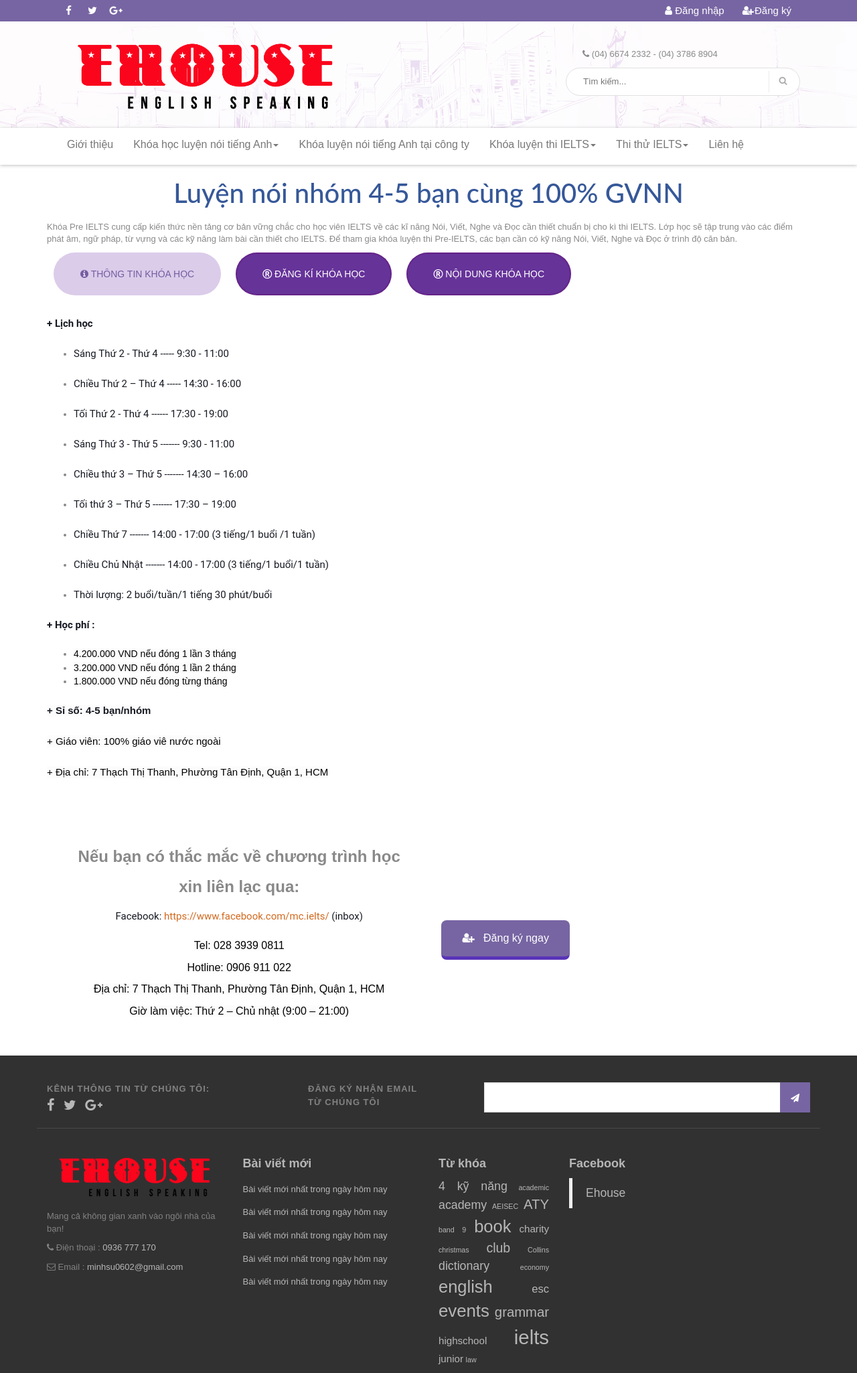
After one commit to minhsu57/ehouse, a CodeIgniter app: page /github/luyen-noi-tieng-anh-nhom-4-5-nguoi in a window 1280 px wide. The commit adds this page. Shown: the whole page at 67% size. Run offline with CodeIgniter, Linux system fonts and the light colour scheme; data that the repository does not hold is empty; some libraries are stand-ins or nearby versions.

Commit message:
su commit

```diff
--- a/application/config/routes.php
+++ b/application/config/routes.php
@@ -52,3 +52,15 @@ defined('BASEPATH') OR exit('No direct script access allowed');
 $route['default_controller'] = 'home';
 $route['404_override'] = '';
 $route['translate_uri_dashes'] = FALSE;
+
+$route['luyen-noi-tieng-anh-nhom-4-5-nguoi'] = "Speaking_English/english_45_member";
+// $route['vi-tri.html'] 					= "vitri/index";
+// $route['tien-ich.html'] 				= "tienich/index";
+// $route['mat-bang.html'] 				= "matbang/index";
+// $route['can-ho-mau.html'] 				= "canhomau/index";
+// $route['thanh-toan.html'] 				= "thanhtoan/index";
+// $route['tin-tuc'] 						= "tintuc/index";
+// $route['tin-tuc/(:num)-(:any)'] 		= "tintuc/detail/$1";
+// $route['ky-gui/(:num)-(:any)'] 			= "kygui/detail/$1";
+// $route['ky-gui'] 						= "kygui/index";
+// $route['lien-he.html'] 					= "lienhe/index";
--- /dev/null
+++ b/application/controllers/Speaking_English.php
@@ -0,0 +1,24 @@
+<?php
+defined('BASEPATH') OR exit('No direct script access allowed');
+
+class Speaking_English extends Public_Controller {
+	function __construct() {
+		parent::__construct();
+		$this->load->helper('url');
+       	$this->load->database();
+       	$this->load->library('session');
+       	// $this->load->helper('language');
+       	$this->load->model('slider_model');
+       	$this->load->model('page_content_model');
+	}
+
+	public function english_45_member()
+	{
+        $input['where'] = array('status' => 1);
+        $this->data['sliders'] = $this->slider_model->get_list($input);
+        //get content of course consultant
+        $input['where'] = array('id' => 'english_45_member');
+        $this->data['course_consultant'] = $this->page_content_model->get_row($input);
+		$this->render('user/speaking_view');
+	}
+}
--- a/application/views/templates/_parts/public_master_footer_view.php
+++ b/application/views/templates/_parts/public_master_footer_view.php
@@ -32,7 +32,7 @@ defined('BASEPATH') OR exit('No direct script access allowed');
         <div class="container mid-footer">
             <div class="row">
                 <div class="col-xs-12 col-sm-6 col-md-3">
-                    <div class="logo"><img src="images/logo.png" class="img-responsive" alt="Image"></div>
+                    <div class="logo"><img src="<?php echo public_helper('images/logo.png'); ?>" class="img-responsive" alt="Image"></div>
                     <p>Mang cả không gian xanh vào ngôi nhà của bạn!</p>
                     <p><i class="fa fa-phone"></i> Điện thoại : <a href="tel:01234 4321 32">0936 777 170</a></p>
                     <p><i class="fa fa-envelope-o"></i> Email : <a href="mailto:taisang1996@gmail.com">minhsu0602@gmail.com</a></p>
--- a/application/views/templates/_parts/public_master_header_view.php
+++ b/application/views/templates/_parts/public_master_header_view.php
@@ -23,7 +23,7 @@ defined('BASEPATH') OR exit('No direct script access allowed');
         <div class="middle mid-header">
             <div class="container">
                 <div class="col-md-5">
-                    <a href="#"><img src="<?php echo public_helper('images/logo.png'); ?>" class="img-responsive" alt=""></a>
+                    <a href="<?php echo base_url(); ?>"><img src="<?php echo public_helper('images/logo.png'); ?>" class="img-responsive" alt=""></a>
                 </div>
                 <div class="col-md-offset-1 col-md-4 col-xs-12 col-sm-12 pull-right">
                     <p class="ct-text-2"><i class="fa fa-phone"></i> (04) 6674 2332 - (04) 3786 8904</p>
@@ -57,11 +57,11 @@ defined('BASEPATH') OR exit('No direct script access allowed');
                     <li class="dropdown">
                         <a href="#" class="dropdown-toggle" data-toggle="dropdown" role="button" aria-haspopup="true" aria-expanded="false">Khóa học luyện nói tiếng Anh<span class="caret"></span></a>
                         <ul class="dropdown-menu">
-                            <li><a href="#">Luyện nói nhóm 4-5 bạn cùng 100% GVNN</a></li>
+                            <li><a href="<?php echo base_url('luyen-noi-tieng-anh-nhom-4-5-nguoi'); ?>">Luyện nói nhóm 4-5 bạn cùng 100% GVNN</a></li>
                             <li><a href="#">Luyện nói nhóm 8 bạn cùng 100% GVNN</a></li>
                         </ul>
                     </li>
-                    <li><a href="#">Luyện nói tiếng Anh tại công ty</a></li>
+                    <li><a href="#">Khóa luyện nói tiếng Anh tại công ty</a></li>
                     <li class="dropdown">
                         <a href="#" class="dropdown-toggle" data-toggle="dropdown" role="button" aria-haspopup="true" aria-expanded="false">Khóa luyện thi IELTS<span class="caret"></span></a>
                         <ul class="dropdown-menu">
--- a/application/views/user/home_view.php
+++ b/application/views/user/home_view.php
@@ -158,15 +158,15 @@
         <div id="map" style="width:100%;height:450px; margin-bottom: 20px" class="col-lg-12"></div>
         <script>
             function myMap() {
-                var myCenter = new google.maps.LatLng(11.087386, 107.036523);
+                var myCenter = new google.maps.LatLng(10.789931, 106.693402);
                 var mapCanvas = document.getElementById("map");
-                var mapOptions = { center: myCenter, zoom: 15, scrollwheel: false, alt: "ehouse coffe" };
+                var mapOptions = { center: myCenter, zoom: 15, scrollwheel: false, alt: "Ehouse coffee" };
                 var map = new google.maps.Map(mapCanvas, mapOptions);
                 var marker = new google.maps.Marker({ position: myCenter });
                 marker.setMap(map);
 
                 var infowindow = new google.maps.InfoWindow({
-                    content: "ehouse coffe"
+                    content: "ehouse coffee"
                 });
             }
         </script>
--- /dev/null
+++ b/application/views/user/speaking_view.php
@@ -0,0 +1,126 @@
+ <?php
+ defined('BASEPATH') OR exit('No direct script access allowed');
+ ?>
+ <!-- Slider -->
+ <div class="slider">
+    <div id="slider">
+        <?php foreach ($sliders as $slider) { ?>
+        <div class="item"><a href="#"><img src="<?php echo public_helper('images/'.$slider->image_name); ?>" class="img-responsive" alt=""></a></div>
+        <?php } ?>
+    </div>
+</div>
+<!-- end Slider -->
+<!-- Khoa hoc 45 nguoi -->
+
+<div class="presentation container">
+    <div class="row">
+        <h2 class="text-center">Luyện nói nhóm 4-5 bạn cùng 100% GVNN</h2>
+        <div class="col-xs-12">
+            <p>Khóa Pre IELTS cung cấp kiến thức nền tảng cơ bản vững chắc cho học viên IELTS về các kĩ năng Nói, Viết, Nghe
+                và Đọc cần thiết chuẩn bị cho kì thi IELTS. Lớp học sẽ tập trung vào các điểm phát âm, ngữ pháp, từ vựng
+                và các kỹ năng làm bài cần thiết cho IELTS. Để tham gia khóa luyện thi Pre-IELTS, các bạn cần có kỹ năng
+                Nói, Viết, Nghe và Đọc ở trình độ căn bản.
+            </p>
+        </div>
+    </div>
+    <div class="row"">
+        <ul class="nav nav-pills">
+            <li class="active"><a class="btn-slider-presentation" href="#tab_a" data-toggle="tab" aria-expanded="false"><i class="fa fa-info-circle"></i> Thông tin khóa học</a></li>
+            <li><a class="btn-slider-presentation" href="#tab_b" data-toggle="tab" aria-expanded="true"><i class="fa fa-registered"></i> Đăng kí khóa học</a></li>
+            <li><a class="btn-slider-presentation" href="#tab_c" data-toggle="tab" aria-expanded="true"><i class="fa fa-registered"></i> Nội dung khóa học</a></li>
+        </ul>
+        <div class="tab-content">
+            <div class="tab-pane animated bounceInLeft active col-xs-12" id="tab_a">
+                <h6><strong>+ Lịch học</strong></h6>
+
+                <ul>
+                    <li>
+                        <h6>S&aacute;ng Thứ 2 - Thứ 4 ----- 9:30 - 11:00</h6>
+                    </li>
+                    <li>
+                        <h6>Chiều Thứ 2 &ndash; Thứ 4 ----- 14:30 - 16:00</h6>
+                    </li>
+                    <li>
+                        <h6>Tối Thứ 2 - Thứ 4 ------ 17:30 - 19:00</h6>
+                    </li>
+                    <li>
+                        <h6>S&aacute;ng Thứ 3 - Thứ 5 ------- 9:30 - 11:00</h6>
+                    </li>
+                    <li>
+                        <h6>Chiều thứ 3 &ndash; Thứ 5 ------- 14:30 &ndash; 16:00</h6>
+                    </li>
+                    <li>
+                        <h6>Tối thứ 3 &ndash; Thứ 5 ------- 17:30 &ndash; 19:00</h6>
+                    </li>
+                    <li>
+                        <h6>Chiều Thứ 7 ------- 14:00 - 17:00 (3 tiếng/1 buổi /1 tuần)</h6>
+                    </li>
+                    <li>
+                        <h6>Chiều Chủ Nhật ------- 14:00 - 17:00 (3 tiếng/1 buổi/1 tuần)</h6>
+                    </li>
+                    <li>
+                        <h6>Thời lượng: 2 buổi/tuần/1 tiếng 30 ph&uacute;t/buổi</h6>
+                    </li>
+                </ul>
+
+                <h6><strong>+ Học ph&iacute; :&nbsp;</strong></h6>
+
+                <ul>
+                    <li style="text-align:justify"><span style="font-size:14px"><span style="color:#000000"><span style="background-color:#fcfcfc"><span style="font-family:&quot;Arial&quot;,&quot;sans-serif&quot;">4.200.000 VND nếu đ&oacute;ng 1 lần 3 th&aacute;ng</span></span></span></span></li>
+                    <li style="text-align:justify"><span style="font-size:14px"><span style="color:#000000"><span style="background-color:#fcfcfc"><span style="font-family:&quot;Arial&quot;,&quot;sans-serif&quot;">3.200.000 VND nếu đ&oacute;ng 1 lần 2 th&aacute;ng</span></span></span></span></li>
+                    <li style="text-align:justify"><span style="font-size:14px"><span style="color:#000000"><span style="background-color:#fcfcfc"><span style="font-family:&quot;Arial&quot;,&quot;sans-serif&quot;">1.800.000 VND nếu đ&oacute;ng từng th&aacute;ng</span></span></span></span></li>
+                </ul>
+
+
+                <h6 style="text-align:justify"><strong><span style="background-color:#fcfcfc"><span style="font-family:&quot;Arial&quot;,&quot;sans-serif&quot;">+ Sỉ số: 4-5 bạn/nh&oacute;m</span></span></strong></h6>
+
+                <h6 style="text-align:justify"><span style="color:#000000"><span style="background-color:#fcfcfc"><span style="font-family:&quot;Arial&quot;,&quot;sans-serif&quot;">+ Gi&aacute;o vi&ecirc;n: 100% gi&aacute;o vi&ecirc; nước ngo&agrave;i</span></span></span></h6>
+
+                <h6 style="text-align:justify"><span style="color:#000000"><span style="background-color:#fcfcfc"><span style="font-family:&quot;Arial&quot;,&quot;sans-serif&quot;">+ Địa chỉ: 7 Thạch Thị Thanh, Phường T&acirc;n Định, Quận 1, HCM</span></span></span></h6>
+
+                <h6>&nbsp;</h6>
+
+
+
+
+            </div>
+            <div class="tab-pane animated bounceInUp" id="tab_b">
+                <div class="wpb_wrapper col-xs-12">
+                    <h6>Tất cả các học viên trước khi đăng kí khóa học luyện nghe, nói tại Ehouse cần tham gia bài kiểm tra đầu vào tại Ehouse. Sau khi kiểm tra trình độ, dựa trên kết quả bài kiểm tra, Ehouse sẽ đưa ra lời khuyên về cấp độ lớp phù hợp nhất dựa trên trình độ và nguyện vọng của học viên.
+                    </h6>
+                    <h6>Các bạn vui lòng xem Cấu trúc bài kiểm tra trình độ, Thời gian, và Đăng ký&nbsp;tại <a href="http://mcielts.com/blogs/lich-khai-giang/1000183813-lich-khai-giang">ĐÂY</a>.</h6>
+                </div>
+            </div>
+            <div class="tab-pane animated bounceInRight" id="tab_c">
+                <div class="wpb_wrapper col-xs-12">
+                    <h6>Tất cả các học viên trước khi đăng kí khóa học luyện nghe, nói tại Ehouse cần tham gia bài kiểm tra đầu vào tại Ehouse. Sau khi kiểm tra trình độ, dựa trên kết quả bài kiểm tra, Ehouse sẽ đưa ra lời khuyên về cấp độ lớp phù hợp nhất dựa trên trình độ và nguyện vọng của học viên.
+                    </h6>
+                    <h6>Các bạn vui lòng xem Cấu trúc bài kiểm tra trình độ, Thời gian, và Đăng ký&nbsp;tại <a href="http://mcielts.com/blogs/lich-khai-giang/1000183813-lich-khai-giang">ĐÂY</a>.</h6>
+                </div>
+            </div>
+        </div>
+    </div>
+    <div class="row media">
+        <div class="media-body">
+            <div class="text-center">
+                <h3><b><strong>Nếu bạn có thắc mắc về chương trình học </strong></b></h3>
+                <h3><b><strong>xin liên lạc qua:</strong></b></h3>
+                <h6>Facebook: <a style="color:chocolate" href="https://www.facebook.com/Ehouse.hcmc/">https://www.facebook.com/mc.ielts/</a> (inbox)</h6>
+                <p style="text-align:center"><span style="font-size:16px"><span style="color:#000000"><span style="background-color:#fcfcfc"><span style="font-family:&quot;Arial&quot;,&quot;sans-serif&quot;">Tel: 028 3939 0811</span></span></span></span></p>
+
+                <p style="text-align:center"><span style="font-size:16px"><span style="color:#000000"><span style="background-color:#fcfcfc"><span style="font-family:&quot;Arial&quot;,&quot;sans-serif&quot;">Hotline: 0906 911 022</span></span></span></span></p>
+
+                <p style="text-align:center"><span style="font-size:16px"><span style="color:#000000"><span style="background-color:#fcfcfc"><span style="font-family:&quot;Arial&quot;,&quot;sans-serif&quot;">Địa chỉ: 7 Thạch Thị Thanh, Phường T&acirc;n Định, Quận 1, HCM</span></span></span></span></p>
+
+                <p style="text-align:center"><span style="font-size:16px"><span style="color:#000000"><span style="background-color:#fcfcfc"><span style="font-family:&quot;Arial&quot;,&quot;sans-serif&quot;">Giờ l&agrave;m việc: Thứ 2 &ndash; Chủ nhật (9:00 &ndash; 21:00)</span></span></span></span></p>
+
+                <p style="text-align:center">&nbsp;</p>
+
+            </div>
+        </div>
+        <div class="text-center media-middle media-left">
+            <button class="btn btn-push-up"><i class="fa fa-user-plus"></i>&nbsp;&nbsp; Đăng ký ngay</button>
+        </div>
+    </div>
+</div>
+    <!-- End khoa hoc 45 nguoi -->
--- a/public/css/style.css
+++ b/public/css/style.css
@@ -45,7 +45,7 @@ h5, h6 {
 }
 
 h6{
-    font-size: 13px;
+    font-size: 15px;
     line-height: 25px;
     font-weight: 400;
     letter-spacing: 0;
@@ -555,6 +555,7 @@ a.dropdown-toggle{ pointer-events: none;}
       margin: 0;
   }
 
+
 }
 /* Custom, iPhone Retina */
 @media only screen and (max-width: 320px) {
@@ -652,6 +653,7 @@ a.dropdown-toggle{ pointer-events: none;}
 .btn-push-up{
   border-bottom: 5px solid #301c63;
   background-color: #7765a3;
+  color: white;
   font-size: 16px;
   padding: 15px 30px;
   border-radius: 8px;
@@ -663,6 +665,7 @@ a.dropdown-toggle{ pointer-events: none;}
 .btn-push-up:hover{
   border-bottom: 1px solid gray;
   margin-top: 4px;
+  color: white;
 }
 .btn-push-up a{
     color: white !important;
@@ -716,11 +719,15 @@ a.dropdown-toggle{ pointer-events: none;}
 .presentation{
   margin-bottom: 15px;
 }
+.presentation h2 {
+    font-size: 40px;
+    color: #365899;
+    font-family: Lato;
+}
 .presentation a.btn-slider-presentation{
   display: inline-block;
   color: #fff;
-  font-size: 16px;
-  font-weight: bold;
+  font-size: 14px;
   text-transform: uppercase;
   background-color: rebeccapurple;
   padding: 10px 40px;
@@ -738,6 +745,12 @@ a.dropdown-toggle{ pointer-events: none;}
   background-color: #dbccea !important;
   box-shadow: none !important;
 }
+.presentation ul.nav-pills {
+    margin-left: 25px;
+}
+.presentation .nav-pills li{
+    margin-bottom: 10px;
+}
 .presentation a.btn-slider-presentation:active{
   color: #755da0 !important;
   background-color: #dbccea !important;
@@ -748,3 +761,15 @@ a.dropdown-toggle{ pointer-events: none;}
   background-color: #dbccea;
   box-shadow: none;
 }
+#tab_a {
+  -webkit-animation-duration: 1.5s;
+  -moz-animation-duration: 1.5s;
+}
+#tab_b {
+  -webkit-animation-duration: 1.5s;
+  -moz-animation-duration: 1.5s;
+}
+#tab_c {
+  -webkit-animation-duration: 1.5s;
+  -moz-animation-duration: 1.5s;
+}
```
